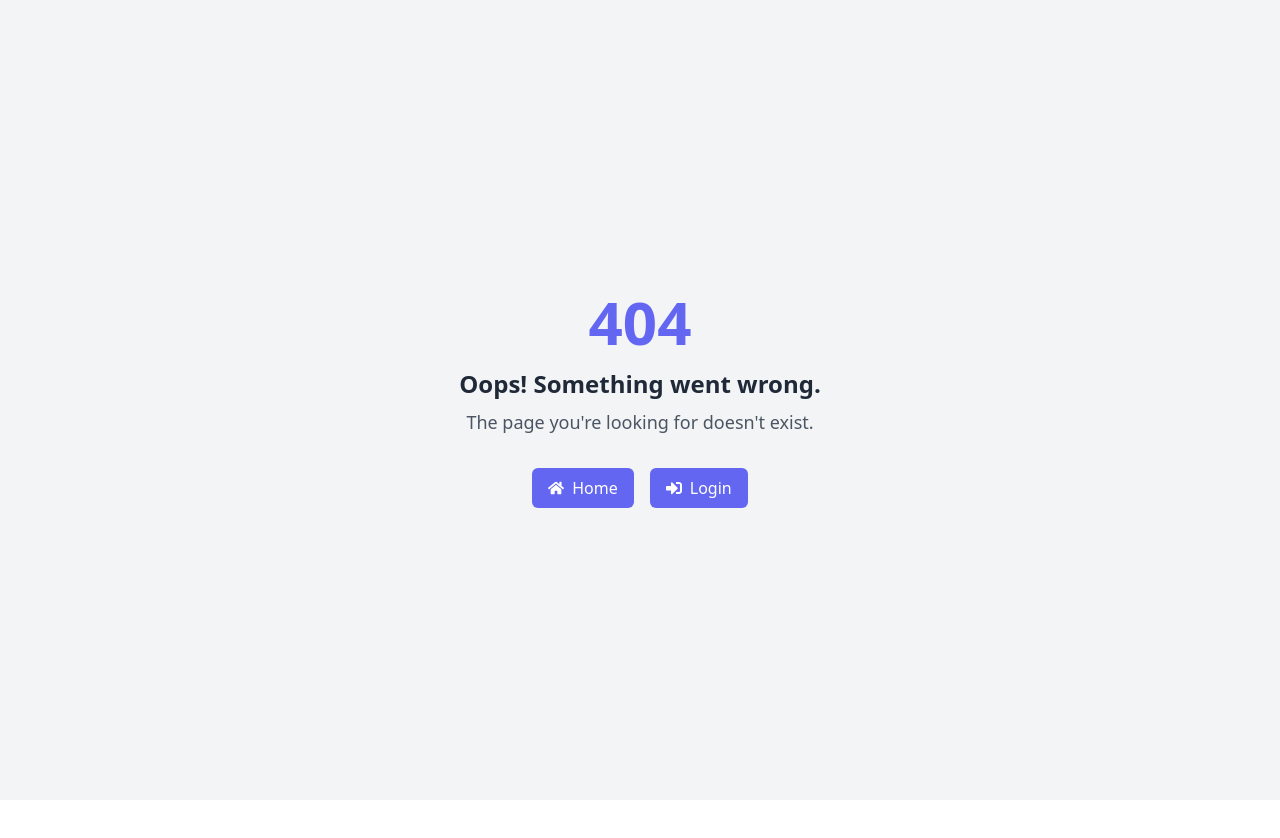
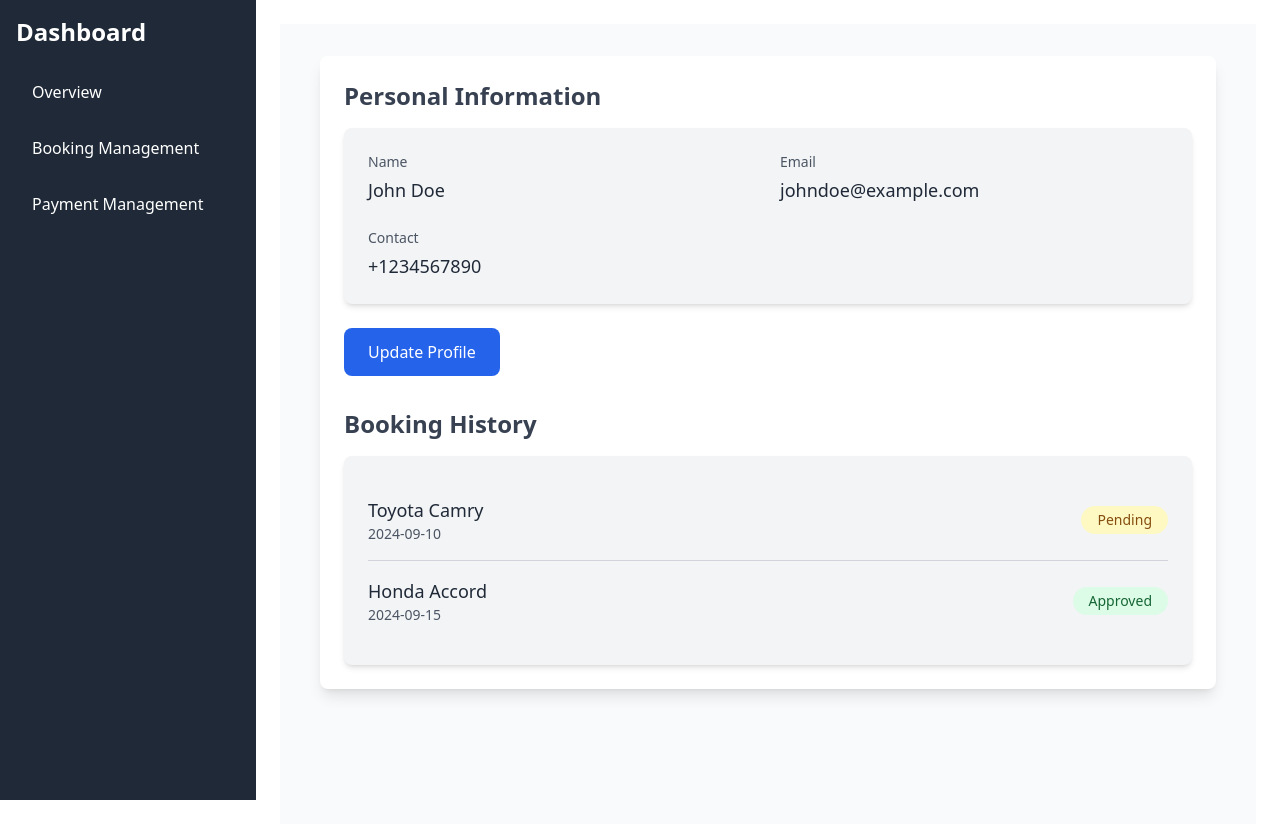
Before and after one commit to jakariamasum/Car-Rental_Client, a React (Vite) app: page /dashboard/overview in a window 1280 px wide. Before the commit this address had no page. Shown: the top 838 px of the page. Before the commit the page ends 800 px from the top, so only its background shows below. Built offline with nearby package versions, Linux system fonts and the light colour scheme.

Commit message:
feat: user dashboard add

```diff
--- /dev/null
+++ b/src/components/layout/userLayout/Sidebar.tsx
@@ -0,0 +1,37 @@
+import { Link } from "react-router-dom";
+
+const Sidebar: React.FC = () => {
+  return (
+    <div className="w-64 bg-gray-800 text-white h-screen p-4">
+      <h2 className="text-2xl font-bold mb-6">Dashboard</h2>
+      <ul>
+        <li className="mb-4">
+          <Link
+            to="/dashboard/overview"
+            className="block py-2 px-4 rounded hover:bg-gray-700"
+          >
+            Overview
+          </Link>
+        </li>
+        <li className="mb-4">
+          <Link
+            to="/dashboard/booking"
+            className="block py-2 px-4 rounded hover:bg-gray-700"
+          >
+            Booking Management
+          </Link>
+        </li>
+        <li className="mb-4">
+          <Link
+            to="/dashboard/payment"
+            className="block py-2 px-4 rounded hover:bg-gray-700"
+          >
+            Payment Management
+          </Link>
+        </li>
+      </ul>
+    </div>
+  );
+};
+
+export default Sidebar;
--- /dev/null
+++ b/src/components/layout/userLayout/UserDashboardLayout.tsx
@@ -0,0 +1,15 @@
+import { Outlet } from "react-router-dom";
+import Sidebar from "./Sidebar";
+
+const UserDashboard: React.FC = () => {
+  return (
+    <div className="flex">
+      <Sidebar />
+      <div className="flex-1 p-6">
+        <Outlet />
+      </div>
+    </div>
+  );
+};
+
+export default UserDashboard;
--- /dev/null
+++ b/src/pages/overview/Overview.tsx
@@ -0,0 +1,112 @@
+/* eslint-disable @typescript-eslint/no-unused-vars */
+import React from "react";
+import { useNavigate } from "react-router-dom";
+
+interface User {
+  name: string;
+  email: string;
+  contact: string;
+  bookingHistory: Array<{
+    id: number;
+    car: string;
+    date: string;
+    status: string;
+  }>;
+}
+
+const Overview: React.FC = () => {
+  const navigate = useNavigate();
+  const [user, setUser] = React.useState<User>({
+    name: "John Doe",
+    email: "johndoe@example.com",
+    contact: "+1234567890",
+    bookingHistory: [
+      { id: 1, car: "Toyota Camry", date: "2024-09-10", status: "Pending" },
+      { id: 2, car: "Honda Accord", date: "2024-09-15", status: "Approved" },
+    ],
+  });
+
+  const handleUpdateProfile = () => {
+    navigate("/dashboard/update-profile");
+  };
+
+  return (
+    <div className="p-8 bg-gray-50 min-h-screen">
+      <div className="max-w-4xl mx-auto bg-white shadow-lg rounded-lg p-6">
+        <div className="mb-8">
+          <h3 className="text-2xl font-semibold text-gray-700 mb-4">
+            Personal Information
+          </h3>
+          <div className="grid grid-cols-1 md:grid-cols-2 gap-6 mb-6 bg-gray-100 p-6 rounded-lg shadow-md">
+            <div>
+              <label className="block text-sm font-medium text-gray-600">
+                Name
+              </label>
+              <p className="text-lg font-medium text-gray-800 mt-1">
+                {user.name}
+              </p>
+            </div>
+            <div>
+              <label className="block text-sm font-medium text-gray-600">
+                Email
+              </label>
+              <p className="text-lg font-medium text-gray-800 mt-1">
+                {user.email}
+              </p>
+            </div>
+            <div>
+              <label className="block text-sm font-medium text-gray-600">
+                Contact
+              </label>
+              <p className="text-lg font-medium text-gray-800 mt-1">
+                {user.contact}
+              </p>
+            </div>
+          </div>
+          <button
+            onClick={handleUpdateProfile}
+            className="bg-blue-600 text-white px-6 py-3 rounded-lg font-medium hover:bg-blue-700 transition duration-300"
+          >
+            Update Profile
+          </button>
+        </div>
+
+        <div>
+          <h3 className="text-2xl font-semibold text-gray-700 mb-4">
+            Booking History
+          </h3>
+          <div className="bg-gray-100 p-6 rounded-lg shadow-md">
+            <ul className="divide-y divide-gray-300">
+              {user.bookingHistory.map((booking) => (
+                <li
+                  key={booking.id}
+                  className="py-4 flex justify-between items-center"
+                >
+                  <div>
+                    <p className="text-lg font-medium text-gray-800">
+                      {booking.car}
+                    </p>
+                    <p className="text-sm text-gray-600">{booking.date}</p>
+                  </div>
+                  <span
+                    className={`px-4 py-1 text-sm font-medium rounded-full ${
+                      booking.status === "Pending"
+                        ? "bg-yellow-100 text-yellow-800"
+                        : booking.status === "Approved"
+                        ? "bg-green-100 text-green-800"
+                        : "bg-gray-100 text-gray-800"
+                    }`}
+                  >
+                    {booking.status}
+                  </span>
+                </li>
+              ))}
+            </ul>
+          </div>
+        </div>
+      </div>
+    </div>
+  );
+};
+
+export default Overview;
--- /dev/null
+++ b/src/pages/updateProfile/UpdateProfile.tsx
@@ -0,0 +1,127 @@
+import React from "react";
+import { useForm, SubmitHandler } from "react-hook-form";
+import { toast } from "sonner";
+
+interface UpdateProfileInputs {
+  name: string;
+  email: string;
+  password: string;
+  phone: string;
+}
+
+const UpdateProfile: React.FC = () => {
+  const {
+    register,
+    handleSubmit,
+    formState: { errors },
+  } = useForm<UpdateProfileInputs>();
+
+  const onSubmit: SubmitHandler<UpdateProfileInputs> = async (data) => {
+    console.log("Profile updated:", data);
+    toast.success("Profile updated successfully!");
+  };
+
+  return (
+    <div className="p-8 bg-gray-50 min-h-screen">
+      <div className="max-w-4xl mx-auto bg-white shadow-lg rounded-lg p-6">
+        <h2 className="text-3xl font-extrabold mb-6 text-gray-800">
+          Update Profile
+        </h2>
+
+        <form onSubmit={handleSubmit(onSubmit)} className="space-y-6">
+          <div className="relative">
+            <input
+              {...register("name", { required: "Name is required" })}
+              type="text"
+              id="name"
+              placeholder=" "
+              className="w-full px-4 py-3 border rounded-lg shadow-sm focus:ring-blue-500 focus:border-blue-500 transition duration-300"
+            />
+            <label
+              htmlFor="name"
+              className="absolute top-3 left-3 text-sm text-gray-600 transition-all duration-300 transform -translate-y-2 scale-75 origin-top-left"
+            >
+              Name
+            </label>
+            {errors.name && (
+              <p className="text-red-500 text-sm mt-1">{errors.name.message}</p>
+            )}
+          </div>
+
+          <div className="relative">
+            <input
+              {...register("email", {
+                required: "Email is required",
+                pattern: {
+                  value: /^[a-zA-Z0-9._%+-]+@[a-zA-Z0-9.-]+\.[a-zA-Z]{2,}$/,
+                  message: "Invalid email address",
+                },
+              })}
+              type="email"
+              id="email"
+              placeholder=" "
+              className="w-full px-4 py-3 border rounded-lg shadow-sm focus:ring-blue-500 focus:border-blue-500 transition duration-300"
+            />
+            <label
+              htmlFor="email"
+              className="absolute top-3 left-3 text-sm text-gray-600 transition-all duration-300 transform -translate-y-2 scale-75 origin-top-left"
+            >
+              Email Address
+            </label>
+            {errors.email && (
+              <p className="text-red-500 text-sm mt-1">
+                {errors.email.message}
+              </p>
+            )}
+          </div>
+
+          <div className="relative">
+            <input
+              {...register("password", { required: "Password is required" })}
+              type="password"
+              id="password"
+              placeholder=" "
+              className="w-full px-4 py-3 border rounded-lg shadow-sm focus:ring-blue-500 focus:border-blue-500 transition duration-300"
+            />
+            <label
+              htmlFor="password"
+              className="absolute top-3 left-3 text-sm text-gray-600 transition-all duration-300 transform -translate-y-2 scale-75 origin-top-left"
+            >
+              Password
+            </label>
+            {errors.password && (
+              <p className="text-red-500 text-sm mt-1">
+                {errors.password.message}
+              </p>
+            )}
+          </div>
+
+          <div className="relative">
+            <input
+              {...register("phone")}
+              type="text"
+              id="phone"
+              placeholder=" "
+              className="w-full px-4 py-3 border rounded-lg shadow-sm focus:ring-blue-500 focus:border-blue-500 transition duration-300"
+            />
+            <label
+              htmlFor="phone"
+              className="absolute top-3 left-3 text-sm text-gray-600 transition-all duration-300 transform -translate-y-2 scale-75 origin-top-left"
+            >
+              Phone Number
+            </label>
+          </div>
+
+          <button
+            type="submit"
+            className="bg-blue-600 text-white px-6 py-3 rounded-lg font-medium hover:bg-blue-700 transition duration-300"
+          >
+            Update
+          </button>
+        </form>
+      </div>
+    </div>
+  );
+};
+
+export default UpdateProfile;
```
Also changed, not shown: src/routes/router.tsx (+17 -0 lines).
